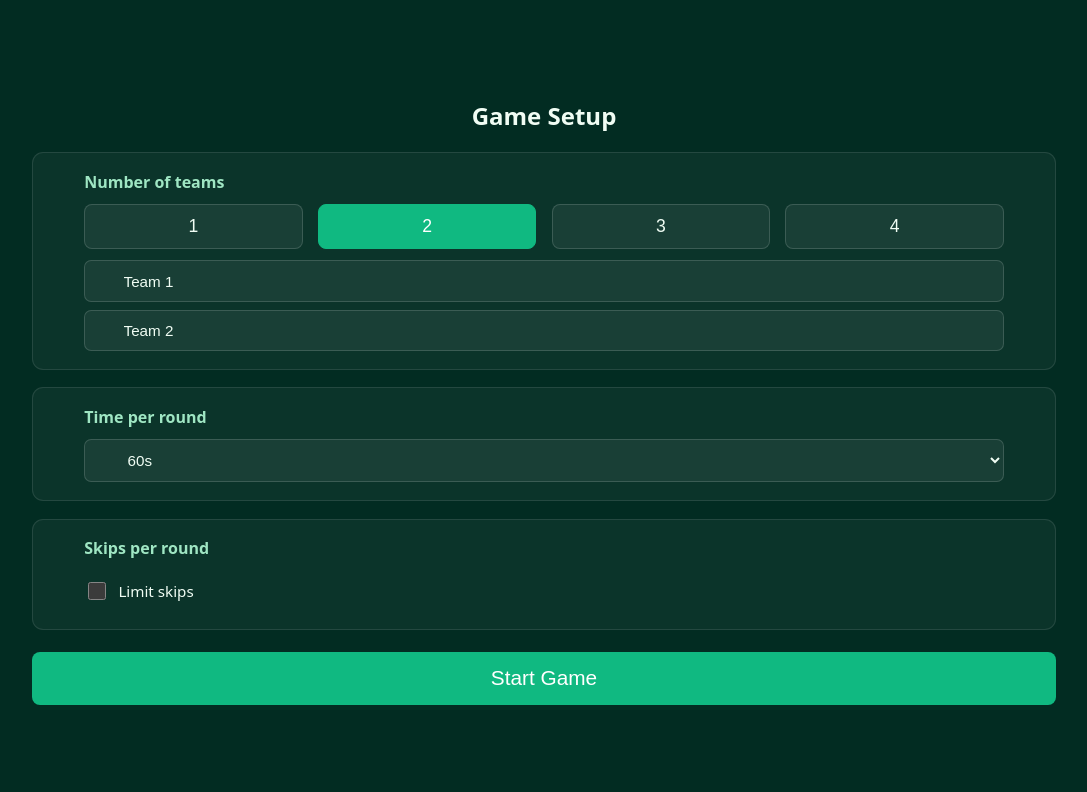
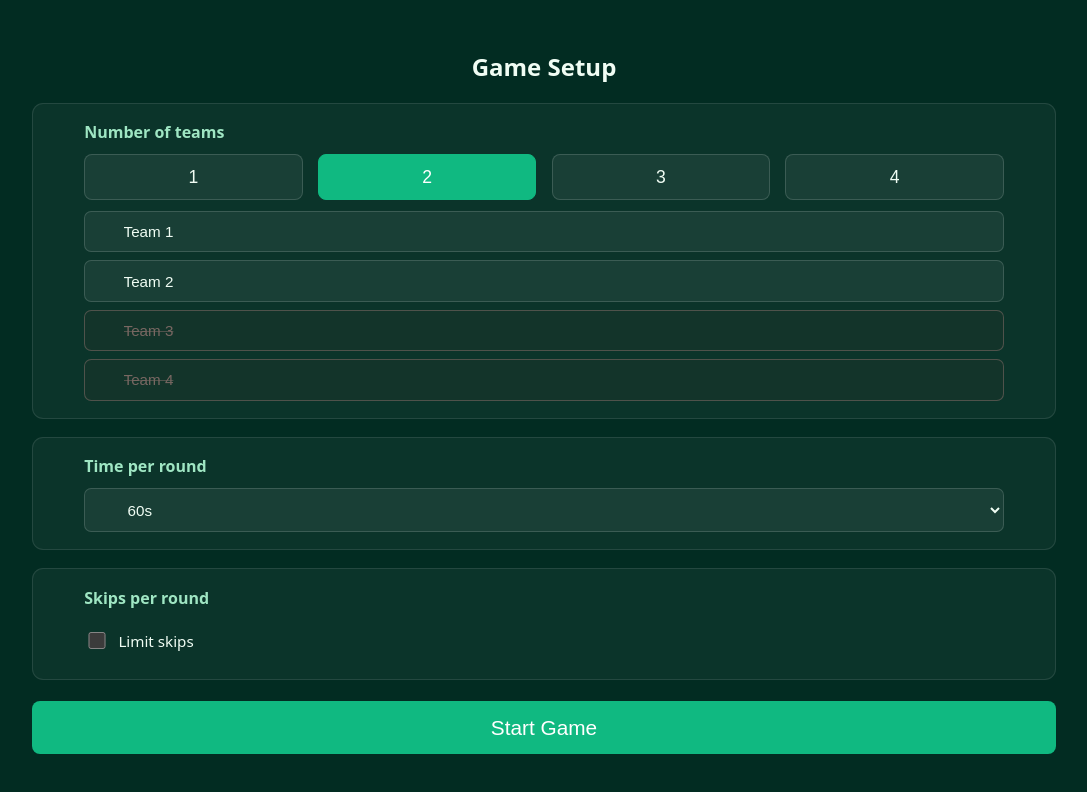
Before and after one commit to usmaan275/Islamic-Articulate, a React (Create React App) app: page /teams in a window 1280 px wide. Shown: the top 792 px of the page, without its empty margins (96-1183 px from the left). Built offline with nearby package versions, Linux system fonts and the light colour scheme.

Commit message:
Edited Setup page

```diff
--- a/src/App.css
+++ b/src/App.css
@@ -430,18 +430,7 @@ button:hover {
 .team-names {
   display: flex;
   flex-direction: column;
-  transition: grid-template-rows 0.25s ease;
   gap: 1dvh;
-}
-
-@keyframes team-name-in {
-  from { opacity: 0; transform: translateY(-6px); }
-  to   { opacity: 1; transform: translateY(0); }
-}
-
-@keyframes team-name-out {
-  from   { opacity: 1; transform: translateY(0); }
-  to     { opacity: 0; transform: translateY(-6px); }
 }
 
 .team-names input[type="text"] {
@@ -454,18 +443,22 @@ button:hover {
   border-radius: 0.9dvh;
   color: #f0fdf4;
   outline: none;
-  transition: border-color 0.02s, background 0.02s;
-  animation: team-name-in 0.25s ease;
-}
-
-.team-names input[type="text"].removing {
-  animation: team-name-out 0.25s ease forwards;
-  pointer-events: none;
+  transition: border-color 0.2s, background 0.2s, color 0.2s, opacity 0.2s;
 }
 
 .team-names input[type="text"]:focus {
   border-color: #10b981;
   background: rgba(255, 255, 255, 0.09);
+}
+
+.team-names input[type="text"].inactive {
+  opacity: 0.45;
+  color: #fca5a5;
+  background: rgba(239, 68, 68, 0.08);
+  border-color: rgba(252, 165, 165, 0.6);
+  text-decoration: line-through;
+  text-decoration-color: rgba(252, 165, 165, 0.6);
+  cursor: not-allowed;
 }
 
 /* Select + number inputs (time, skips) */
--- a/src/pages/Setup.jsx
+++ b/src/pages/Setup.jsx
@@ -10,32 +10,14 @@ export default function Setup() {
   const navigate = useNavigate()
 
   const [teamCount, setTeamCount] = useState(2)
-  const [teamNames, setTeamNames] = useState(['Team 1', 'Team 2'])
+  // Always holds all 4 slots — inactive ones just aren't sent when the game starts
+  const [teamNames, setTeamNames] = useState(['Team 1', 'Team 2', 'Team 3', 'Team 4'])
 
   const [timeMode, setTimeMode] = useState('preset') // 'preset' | 'custom'
   const [roundTime, setRoundTime] = useState(DEFAULT_ROUND_TIME)
 
   const [skipsEnabled, setSkipsEnabled] = useState(false)
   const [maxSkips, setMaxSkips] = useState(DEFAULT_MAX_SKIPS)
-
-  function handleTeamCountChange(n) {
-    if (n >= teamCount) {
-      setTeamCount(n)
-      setTeamNames(prev => {
-        const next = [...prev]
-        while (next.length < n) next.push(`Team ${next.length + 1}`)
-        return next
-      })
-    } else {
-      // Shrink teamCount immediately — this marks the extra inputs as
-      // "removing" below so their fade-out class kicks in right away.
-      // The actual array trim is delayed to give the animation time to play.
-      setTeamCount(n)
-      setTimeout(() => {
-        setTeamNames(prev => prev.slice(0, n))
-      }, 250) // must match team-name-out's duration in the CSS
-    }
-  }
 
   function handleTeamNameChange(index, value) {
     setTeamNames(prev => {
@@ -61,9 +43,9 @@ export default function Setup() {
   }
 
   function handleStart() {
-    const finalTeamNames = teamNames.map((name, i) =>
-      name.trim() === '' ? `Team ${i + 1}` : name.trim()
-    )
+    const finalTeamNames = teamNames
+      .slice(0, teamCount)
+      .map((name, i) => (name.trim() === '' ? `Team ${i + 1}` : name.trim()))
     const finalRoundTime =
       roundTime && Number(roundTime) > 0 ? Number(roundTime) : DEFAULT_ROUND_TIME
     const finalMaxSkips =
@@ -92,7 +74,7 @@ export default function Setup() {
                 key={n}
                 type="button"
                 className={n === teamCount ? 'toggle active' : 'toggle'}
-                onClick={() => handleTeamCountChange(n)}
+                onClick={() => setTeamCount(n)}
               >
                 {n}
               </button>
@@ -104,7 +86,7 @@ export default function Setup() {
               <input
                 key={i}
                 type="text"
-                className={i >= teamCount ? 'removing' : ''}
+                className={i >= teamCount ? 'inactive' : ''}
                 value={name}
                 placeholder={`Team ${i + 1}`}
                 onChange={e => handleTeamNameChange(i, e.target.value)}
```
